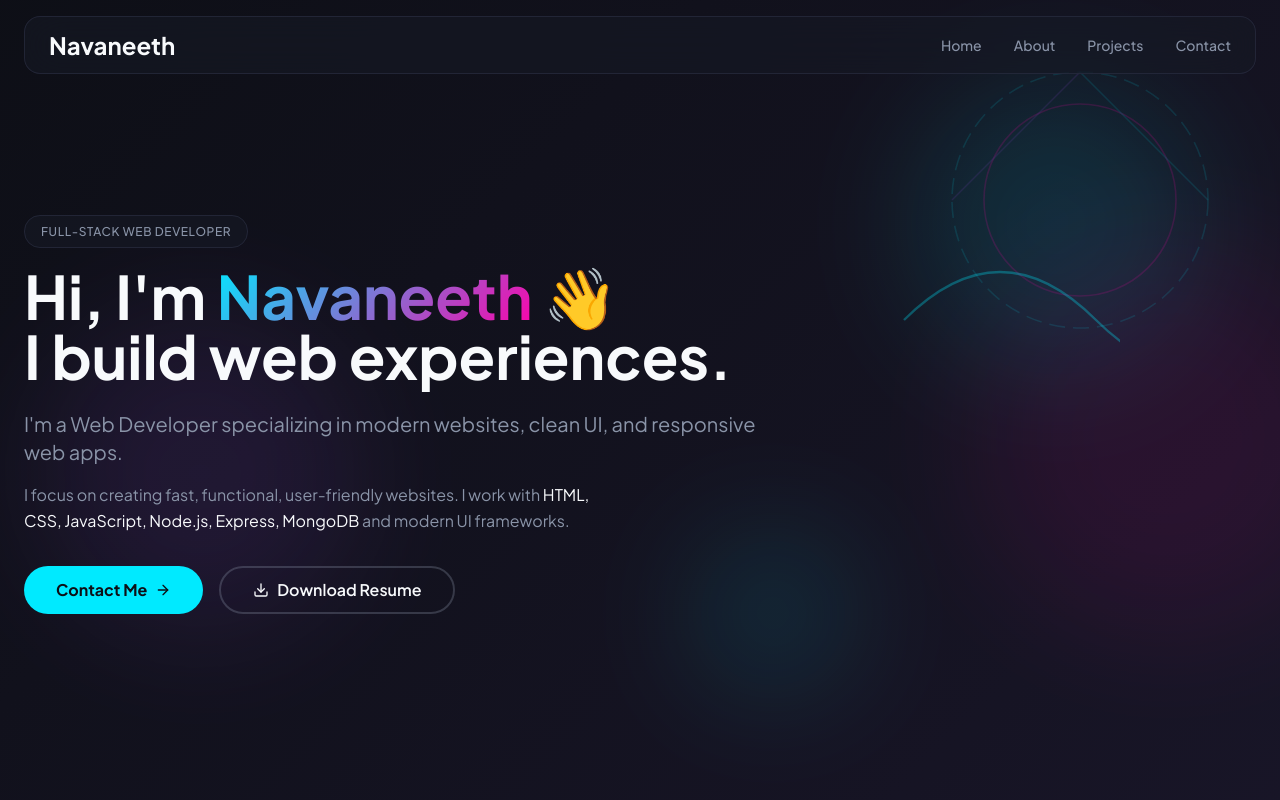
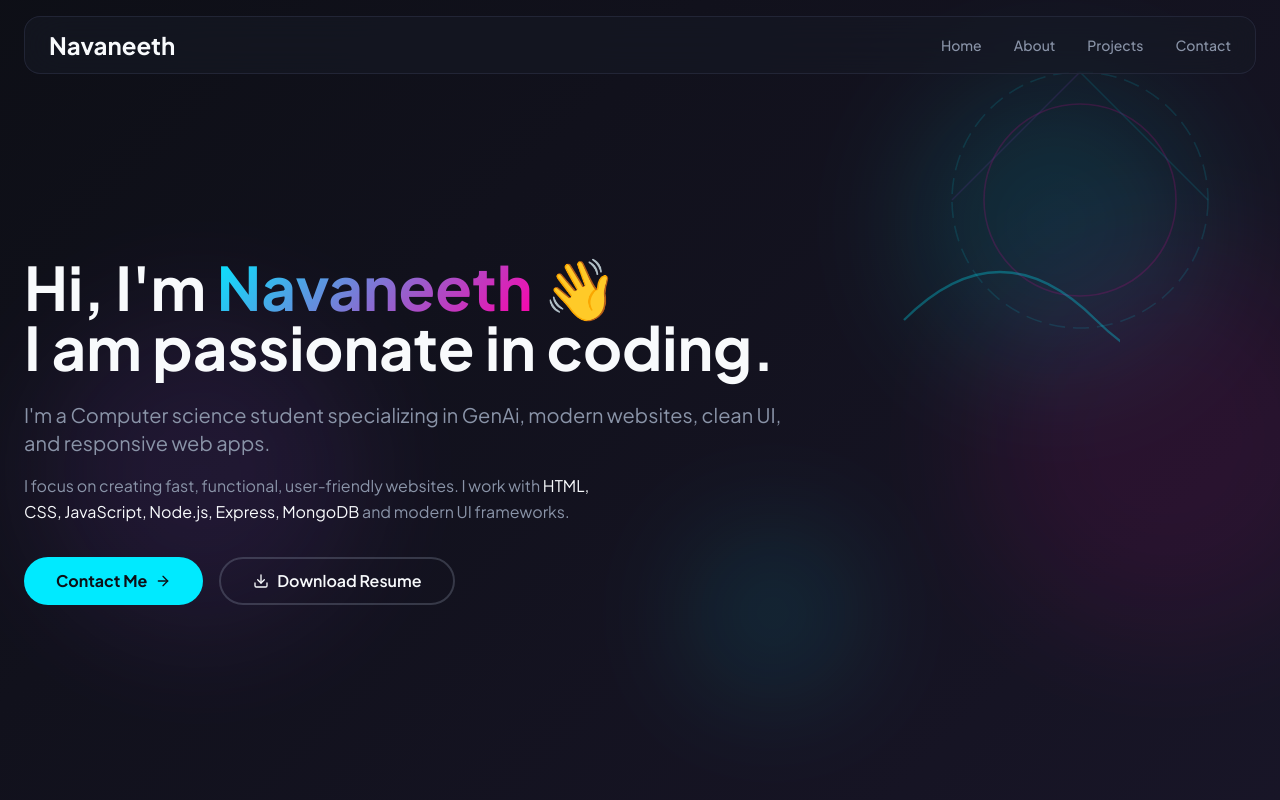
Before and after one commit to Navaneeth-18bit/neon-dev-portfolio, a React (Vite) app: page / in a window 1280 px wide. Shown: the top 800 px of the page. Built offline with nearby package versions, Linux system fonts and the light colour scheme; the HTML template or start-up script is replaced by a standard one.

Commit message:
Update Hero component text and remove unused project entry

```diff
--- a/src/components/Hero.tsx
+++ b/src/components/Hero.tsx
@@ -8,9 +8,6 @@ const Hero = () => {
         <div className="max-w-3xl">
           {/* Tag */}
           <div className="inline-block mb-6 animate-fade-in" style={{ animationDelay: '0.1s' }}>
-            <span className="glass-card px-4 py-2 text-xs font-medium text-muted-foreground uppercase tracking-wider">
-              Full-Stack Web Developer
-            </span>
           </div>
 
           {/* Main Heading */}
@@ -20,7 +17,7 @@ const Hero = () => {
           >
             Hi, I'm <span className="gradient-text">Navaneeth</span> 👋
             <br />
-            <span className="text-foreground">I build web experiences.</span>
+            <span className="text-foreground">I am passionate in coding.</span>
           </h1>
 
           {/* Subtitle */}
@@ -28,7 +25,7 @@ const Hero = () => {
             className="text-lg md:text-xl text-muted-foreground mb-4 animate-fade-in"
             style={{ animationDelay: '0.3s' }}
           >
-            I'm a Web Developer specializing in modern websites, clean UI, and responsive web apps.
+            I'm a Computer science student specializing in GenAi, modern websites, clean UI, and responsive web apps.
           </p>
 
           {/* Description */}
--- a/src/components/Projects.tsx
+++ b/src/components/Projects.tsx
@@ -7,14 +7,7 @@ const projects = [{
   gradient: 'from-primary/20 to-accent/20',
   tagColor: 'bg-primary/20 text-primary',
   githubUrl: 'https://github.com/Navaneeth-18bit/Book-My-Turf.git'
-}, {
-  title: 'Event Registration System',
-  tag: 'Mini project',
-  description: 'A simple and efficient portal for students to register for events and view event details.',
-  gradient: 'from-secondary/20 to-primary/20',
-  tagColor: 'bg-secondary/20 text-secondary',
-  githubUrl: 'https://github.com/Navaneeth-18bit/Event-Registration-System.git'
-}];
+}]
 const Projects = () => {
   const handleViewProject = (url: string) => {
     window.open(url, '_blank', 'noopener,noreferrer');
```
